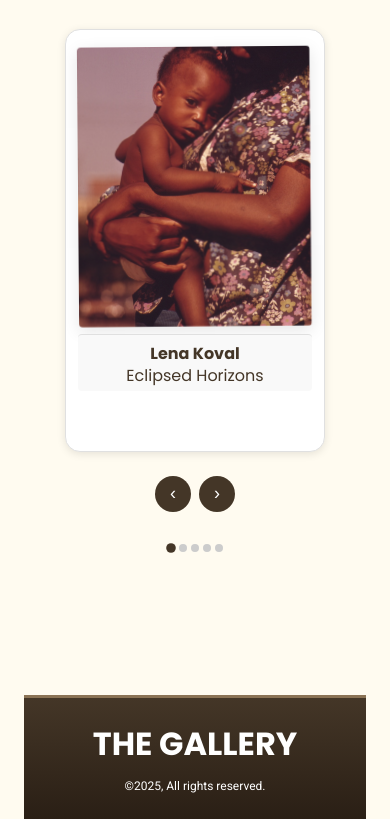
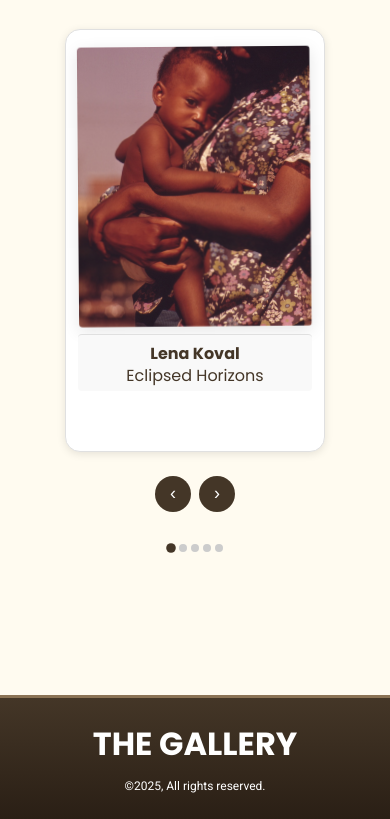
Before and after one commit to krez-dot/the-gallery-website-final, a plain HTML site: page homepage.html in a window 390 px wide. Shown: the part 4568-5387 px from the top of the page. Drawn offline with Linux system fonts and the light colour scheme.

Commit message:
Add files via upload

```diff
--- a/styles/homepage.css
+++ b/styles/homepage.css
@@ -2854,6 +2854,15 @@ body::before {
     bottom: 15px;
     margin-bottom: -50px;
   }
+  /* FIX FOR FOOTER - Add this */
+  .footer {
+    width: 100vw;
+    position: relative;
+    margin-left: -50vw;
+    margin-right: -50vw;
+    padding: var(--spacing-lg) 0;
+  }
+
   body {
     overflow-x: hidden;
   }
```
